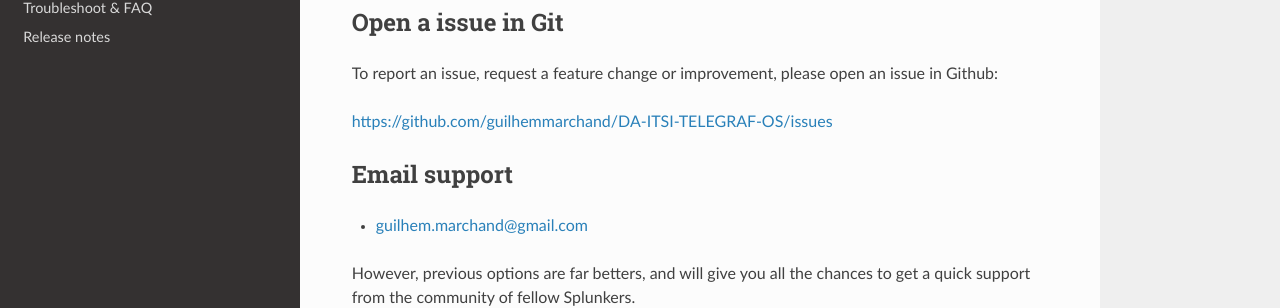
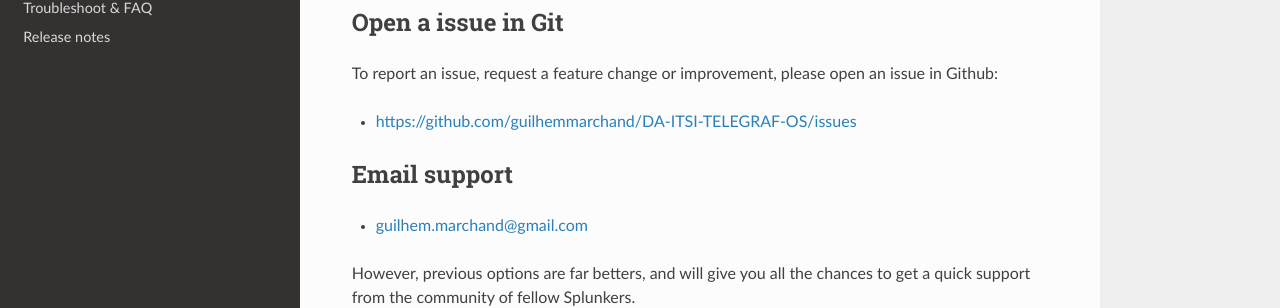
Before and after one commit to guilhemmarchand/DA-ITSI-TELEGRAF-OS, a Sphinx documentation site: the page built from docs/support.rst, in a window 1280 px wide. Shown: the part 554-862 px from the top of the page. Built offline with Sphinx 7.4.7 and the Read the Docs theme 2.0.0, drawn with Linux system fonts in a browser that asks for light colours.

Commit message:
docs improvements

```diff
--- a/docs/support.rst
+++ b/docs/support.rst
@@ -17,14 +17,14 @@ Splunk community slack
 
 Contact me on Splunk community slack, or even better, ask the community !
 
-* splunk-usergroups.slack.com
+- splunk-usergroups.slack.com
 
 Open a issue in Git
 ===================
 
 To report an issue, request a feature change or improvement, please open an issue in Github:
 
-https://github.com/guilhemmarchand/DA-ITSI-TELEGRAF-OS/issues
+- https://github.com/guilhemmarchand/DA-ITSI-TELEGRAF-OS/issues
 
 Email support
 =============
```
